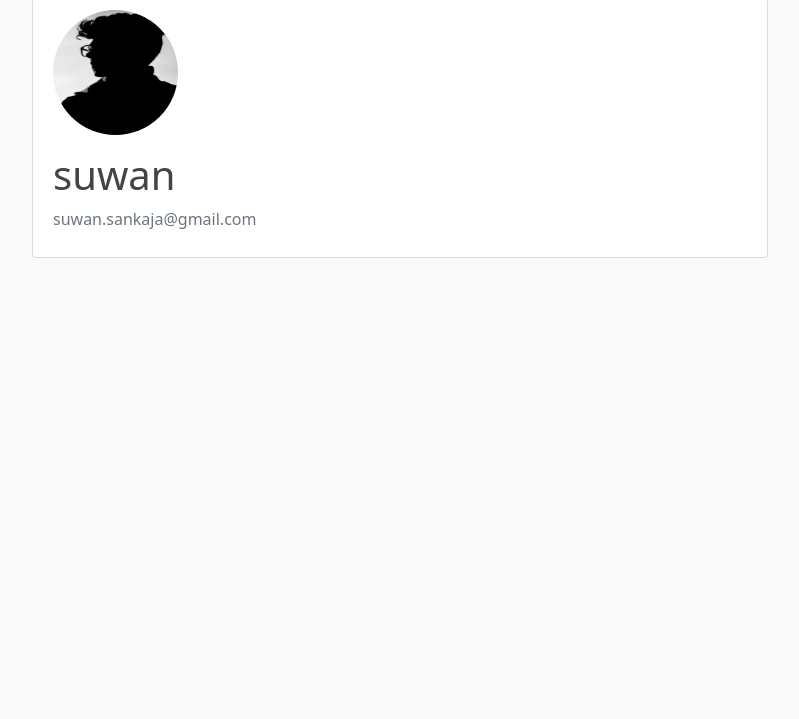
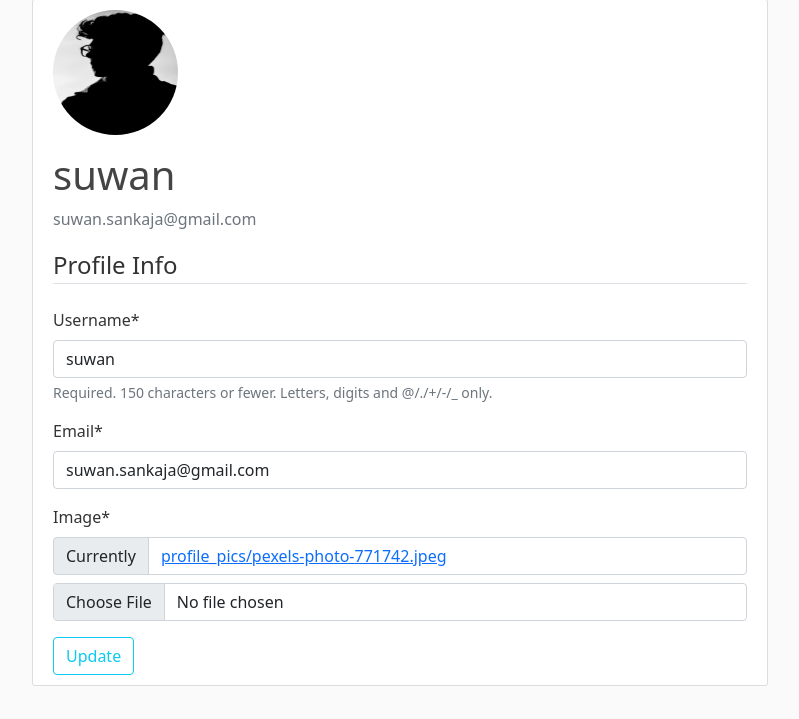
Before and after one commit to SuwanSankaja/Django-User-Preferences, a Django app: page /profile/ in a window 1280 px wide. Shown: the part 81-800 px from the top of the page, without its empty margins (50-849 px from the left). Run offline with Django 5.2, Linux system fonts and the light colour scheme; a user stored in the database is signed in; data comes from the database, SQL or seed files in the repository; some libraries are stand-ins or nearby versions.

Commit message:
initial user model implementation completed

```diff
--- a/user_profile_project/users/forms.py
+++ b/user_profile_project/users/forms.py
@@ -1,6 +1,7 @@
 from django import forms
 from django.contrib.auth.models import User
 from django.contrib.auth.forms import UserCreationForm
+from .models import profile
 
 class UserRegisterForm(UserCreationForm):
     email = forms.EmailField()
@@ -8,3 +9,15 @@ class UserRegisterForm(UserCreationForm):
     class Meta:
         model = User
         fields = ['username', 'email', 'password1', 'password2']
+
+class UserUpdateForm(forms.ModelForm):
+    email = forms.EmailField()
+
+    class Meta:
+        model = User
+        fields = ['username', 'email']
+
+class ProfileUpdateForm(forms.ModelForm):
+    class Meta:
+        model = profile
+        fields = ['image']
--- a/user_profile_project/users/models.py
+++ b/user_profile_project/users/models.py
@@ -1,5 +1,6 @@
 from django.db import models
 from django.contrib.auth.models import User
+from PIL import Image
 
 class profile (models.Model):
     user = models.OneToOneField(User, on_delete=models.CASCADE)
@@ -7,3 +8,12 @@ class profile (models.Model):
 
     def __str__(self):
         return f'{self.user.username} Profile'
+
+    def save(self):
+        super().save()
+        img = Image.open(self.image.path)
+
+        if img.height > 300 or img.width > 300:
+            output_size = (300, 300)
+            img.thumbnail(output_size)
+            img.save(self.image.path)
--- a/user_profile_project/users/templates/users/user_profile.html
+++ b/user_profile_project/users/templates/users/user_profile.html
@@ -10,7 +10,17 @@
             <p class="text-secondary">{{user.email}}</p>
           </div>
         </div>
-        <!-- FORM HERE -->
+        <form method="POST" enctype="multipart/form-data">
+          {% csrf_token %}
+          <fieldset class="form-group">
+              <legend class="border-bottom mb-4">Profile Info</legend>
+              {{ u_form | crispy }}
+              {{ p_form | crispy }}
+          </fieldset>
+          <div class="form-group">
+              <button class="btn btn-outline-info" type="submit">Update</button>
+          </div>
+      </form>
       </div>
 
 {% endblock content %}
--- a/user_profile_project/users/views.py
+++ b/user_profile_project/users/views.py
@@ -1,6 +1,6 @@
 from django.shortcuts import render, redirect
 from django.contrib import messages
-from .forms import UserRegisterForm
+from .forms import UserRegisterForm, UserUpdateForm, ProfileUpdateForm
 from django.contrib.auth.decorators import login_required
 
 def register(request):
@@ -38,4 +38,21 @@ def about(request):
 
 @login_required
 def user_profile(request):
-    return render(request, 'users/user_profile.html', {'users': users, 'title': 'User Profile'})
+    if request.method == 'POST':
+        u_form = UserUpdateForm(request.POST, instance=request.user)
+        p_form = ProfileUpdateForm(request.POST, request.FILES, instance=request.user.profile)
+
+        if u_form.is_valid() and p_form.is_valid():
+            u_form.save()
+            p_form.save()
+            messages.success(request, f'Your account has been updated!')
+            return redirect('user_profile')
+    else:
+        u_form = UserUpdateForm(instance=request.user)
+        p_form = ProfileUpdateForm(instance=request.user.profile)
+
+    context = {
+        'u_form': u_form,
+        'p_form': p_form
+    }
+    return render(request, 'users/user_profile.html', context)
```
